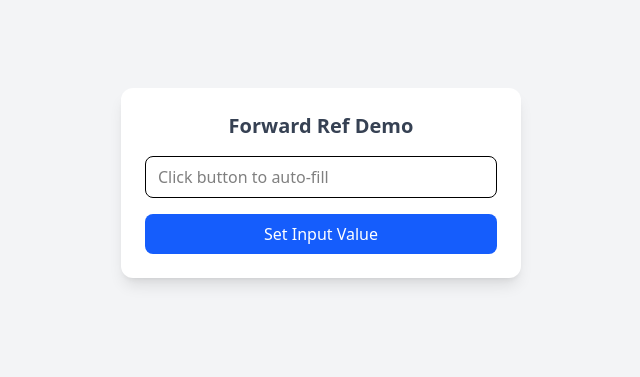
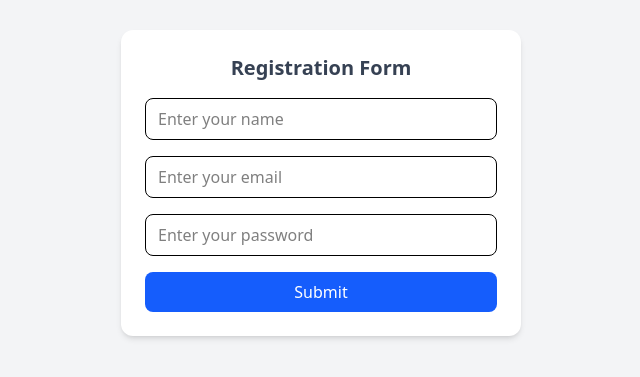
Before and after one commit to Shivam-Gupta-git/React-Practice-Project, a React (Vite) app in the folder Interview/: page / in a window 1280 px wide. Shown: the part 217-594 px from the top of the page, without its empty margins (319-959 px from the left). Built offline with nearby package versions, Linux system fonts and the light colour scheme.

Commit message:
useState

```diff
--- a/Interview/src/App.jsx
+++ b/Interview/src/App.jsx
@@ -2,6 +2,7 @@ import './App.css'
 import ForwardRef_3 from './components/3.ForwardRef'
 import ControlledComp_1 from './components/1.ControlledComp'
 import UnControlledComp_2 from './components/2.UnControlledComp'
+import UseState_4 from './components/4.UseState'
 
 function App() {
 
@@ -10,7 +11,8 @@ function App() {
     <>
      {/* <ControlledComp_1></ControlledComp_1> */}
      {/* <UnControlledComp_2></UnControlledComp_2> */}
-     <ForwardRef_3></ForwardRef_3>
+     {/* <ForwardRef_3></ForwardRef_3> */}
+     <UseState_4></UseState_4>
     </>
   )
 }
--- /dev/null
+++ b/Interview/src/components/4.UseState.jsx
@@ -0,0 +1,80 @@
+import React, { useState } from "react";
+
+function UseState_4() {
+  const [formData, setFormData] = useState({
+    userName: "",
+    email: "",
+    password: "",
+  });
+
+  const handleFormValue = (e) => {
+    const { name, value } = e.target;
+
+    setFormData((prev) => ({
+      ...prev,
+      [name]: value,
+    }));
+  };
+
+  const handleSubmit = (e) => {
+    e.preventDefault();
+    console.log(formData);
+    setFormData({
+      userName: '',
+      email: '',
+      password: ''
+    })
+  };
+
+  return (
+    <div className="min-h-screen flex items-center justify-center bg-gray-100">
+      <form
+        onSubmit={handleSubmit}
+        className="bg-white p-6 rounded-xl shadow-md w-100 space-y-4"
+      >
+        <h1 className="text-xl font-semibold text-center text-gray-700">
+          Registration Form
+        </h1>
+
+        <input
+          type="text"
+          name="userName"
+          placeholder="Enter your name"
+          autoComplete="off"
+          className="w-full px-3 py-2 border rounded-lg outline-none focus:ring-2 focus:ring-blue-400"
+          value={formData.userName}
+          onChange={handleFormValue}
+        />
+
+        <input
+          type="email"
+          name="email"
+          placeholder="Enter your email"
+          autoComplete="off"
+          className="w-full px-3 py-2 border rounded-lg outline-none focus:ring-2 focus:ring-blue-400"
+          value={formData.email}
+          onChange={handleFormValue}
+        />
+
+        <input
+          type="password"
+          name="password"
+          placeholder="Enter your password"
+          autoComplete="off"
+          className="w-full px-3 py-2 border rounded-lg outline-none focus:ring-2 focus:ring-blue-400"
+          value={formData.password}
+          onChange={handleFormValue}
+        />
+
+        <button
+          type="submit"
+          className="w-full bg-blue-600 text-white py-2 rounded-lg hover:bg-blue-700 transition"
+        >
+          Submit
+        </button>
+      </form>
+    </div>
+  );
+}
+
+export default UseState_4;
```
